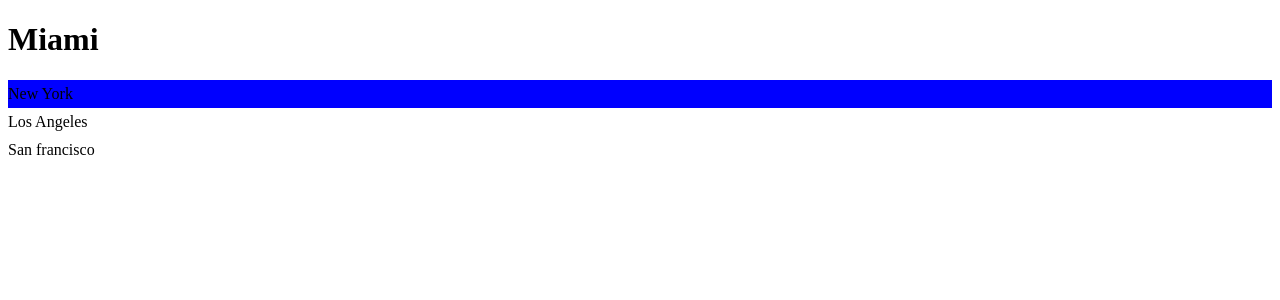
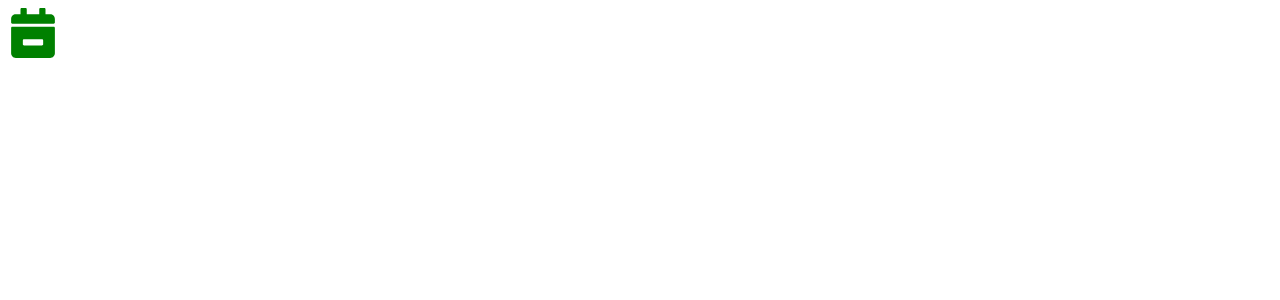
Before and after one commit to colonelagbo/react-app, a React (Vite) app: page / in a window 1280 px wide. Shown: the top 300 px of the page. Built offline with nearby package versions, Linux system fonts and the light colour scheme.

Commit message:
Adding React icons

```diff
--- a/package.json
+++ b/package.json
@@ -13,6 +13,7 @@
     "bootstrap": "^5.2.3",
     "react": "^18.2.0",
     "react-dom": "^18.2.0",
+    "react-icons": "^4.7.1",
     "styled-components": "^6.1.13"
   },
   "devDependencies": {
--- a/src/App.tsx
+++ b/src/App.tsx
@@ -1,10 +1,9 @@
-import ListGroup from "./components/ListGroup/ListGroup";
+import { FaCalendarMinus } from "react-icons/fa";
 
 function App() {
-  const items = ["New York", "Los Angeles", "San francisco"];
   return (
     <div>
-      <ListGroup heading="Miami" items={items} onSelectItem={() => {}} />
+      <FaCalendarMinus color="green" size="50" />
     </div>
   );
 }
```
Also changed, not shown: 1 other file (tests, documents, lock files or other folders).
